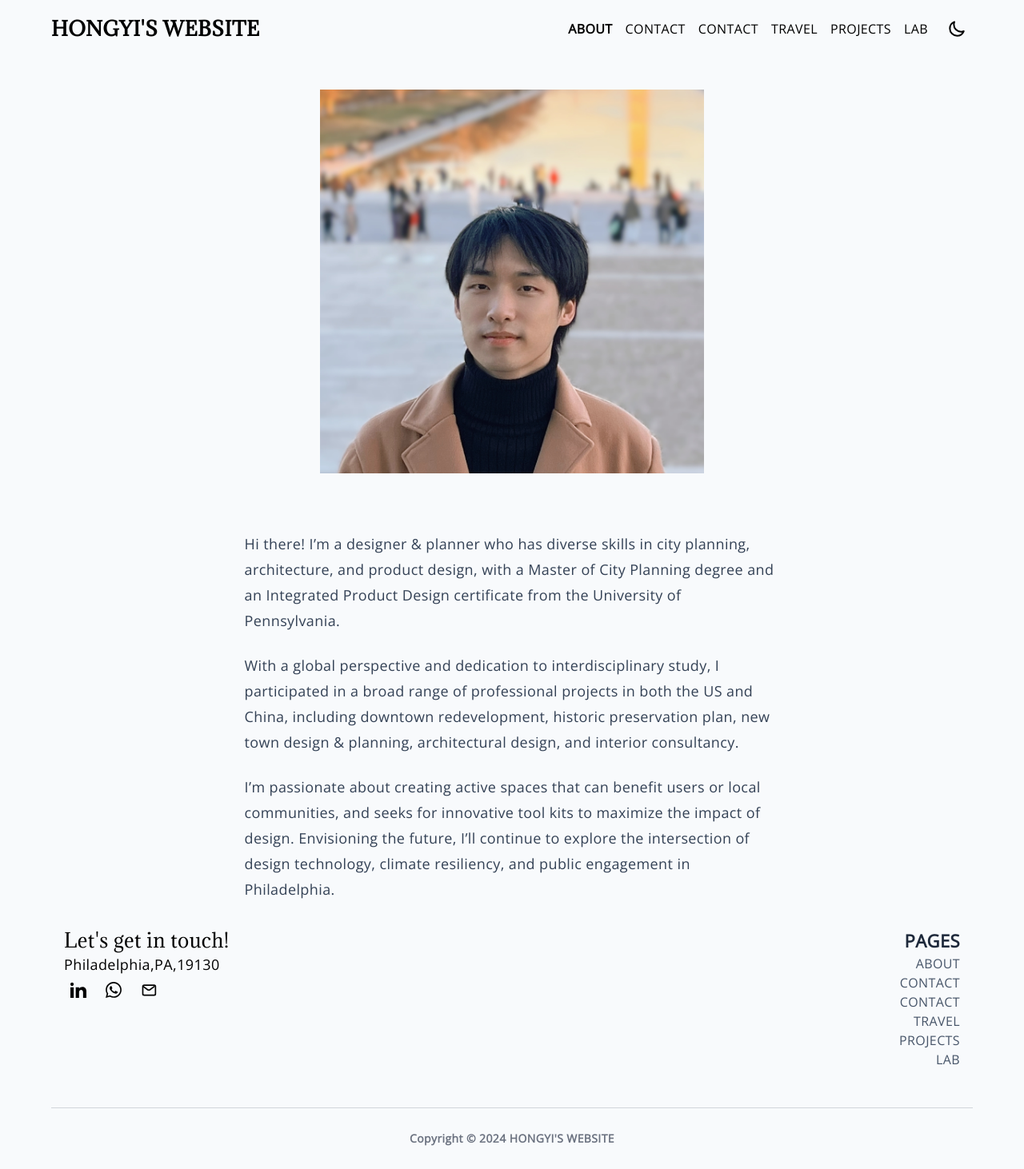
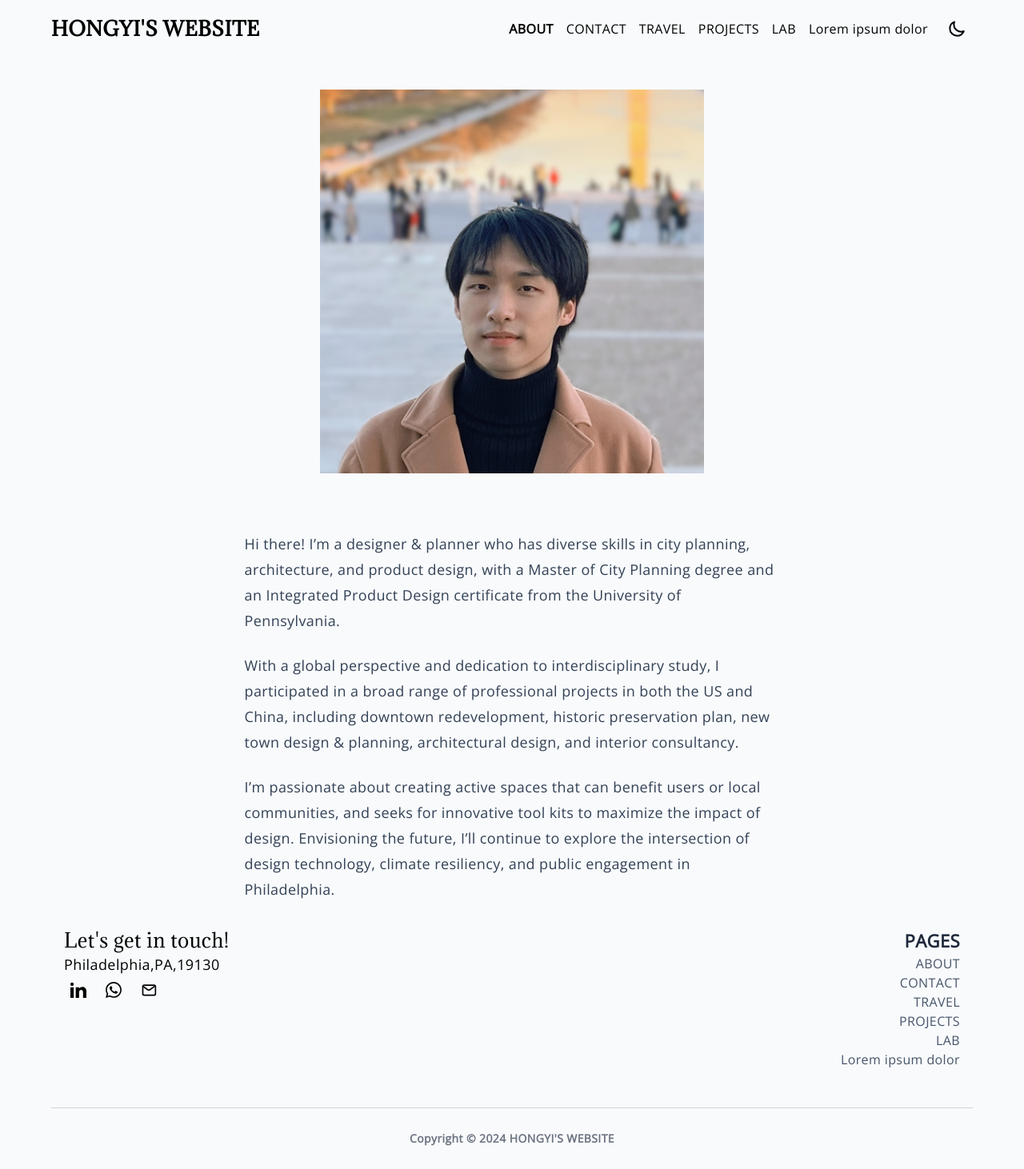
Before and after one commit to hongyili-hl/hongyili-hl.github.io, a Jekyll site: the page built from about.md, in a window 1280 px wide. Shown: the whole page at 80% size. Built offline with Jekyll 4.4.1, drawn with Linux system fonts in a browser that asks for light colours.

Commit message:
Update backup.md

```diff
--- a/backup.md
+++ b/backup.md
@@ -1,8 +1,3 @@
----
-title: CONTACT
-layout: contact
-permalink: /contact/
----
 
 # Lorem ipsum dolor
 
```
